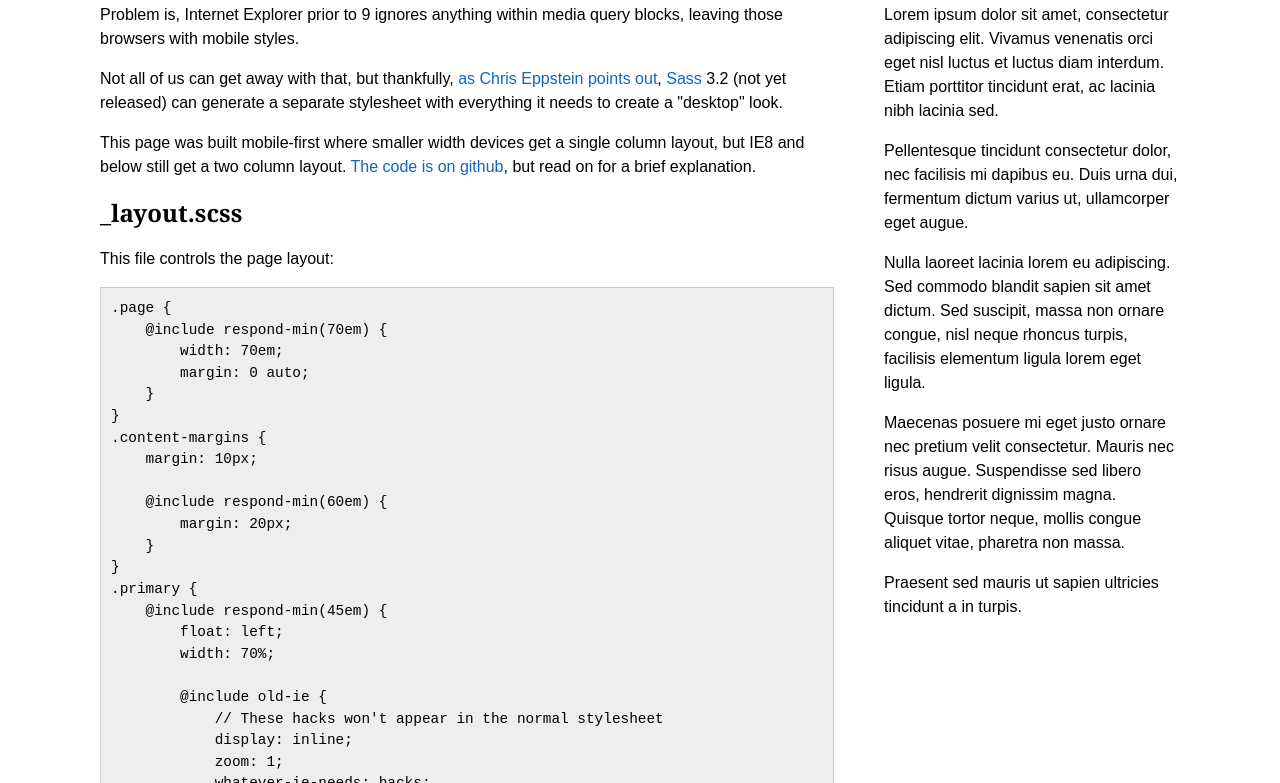
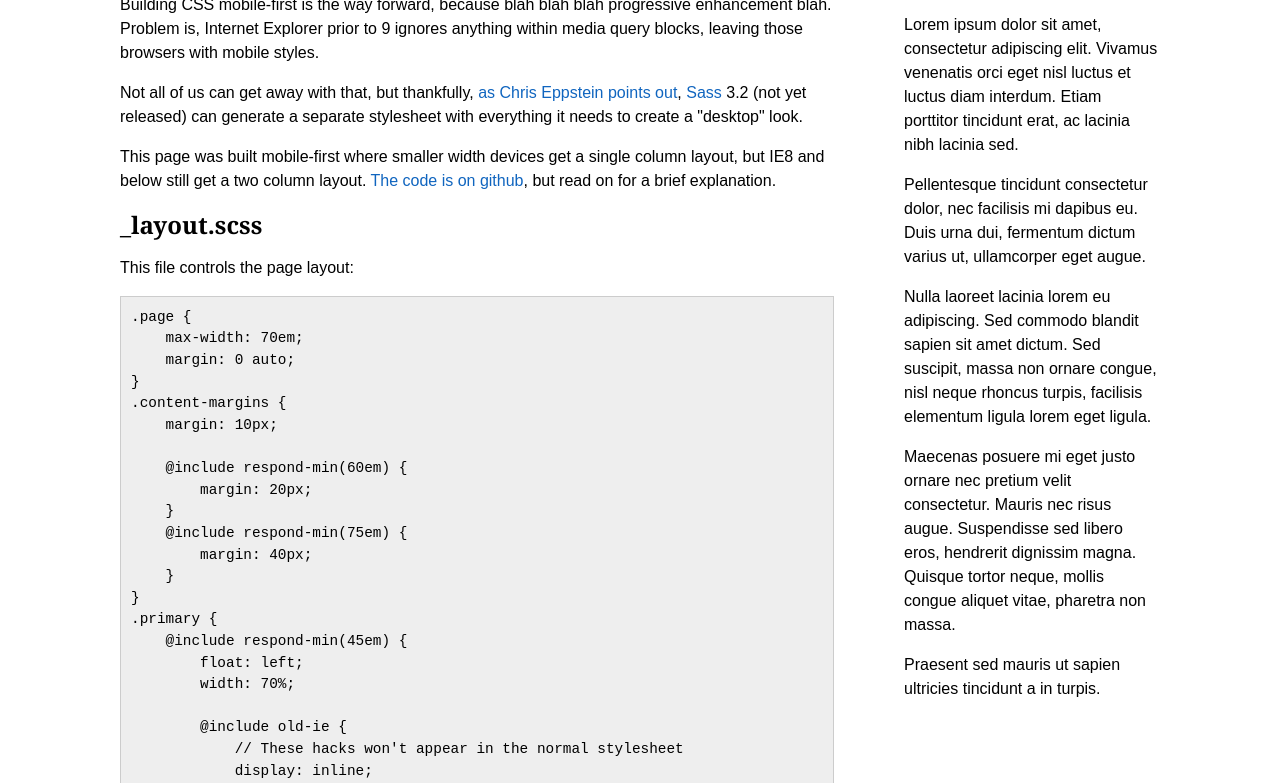
Before and after one commit to jakearchibald/sass-ie, a plain HTML site: page index.html in a window 1280 px wide. Shown: the part 105-888 px from the top of the page. Drawn offline with Linux system fonts and the light colour scheme.

Commit message:
Better respond example

```diff
--- a/css/_global.scss
+++ b/css/_global.scss
@@ -7,6 +7,7 @@ body {
 h1 {
 	font-family: Cambria, Georgia, serif;
 	font-size: 2em;
+	line-height: 1.3em;
 	margin: 0 0 0.5em;
 
 	section & {
--- a/css/_layout.scss
+++ b/css/_layout.scss
@@ -1,14 +1,15 @@
 .page {
-	@include respond-min(70em) {
-		width: 70em;
-		margin: 0 auto;
-	}
+	max-width: 70em;
+	margin: 0 auto;
 }
 .content-margins {
 	margin: 10px;
 
 	@include respond-min(60em) {
 		margin: 20px;
+	}
+	@include respond-min(75em) {
+		margin: 40px;
 	}
 }
 .primary {
--- a/index.html
+++ b/index.html
@@ -43,17 +43,18 @@
 					<section>
 						<h1>_layout.scss</h1>
 						<p>This file controls the page layout:</p>
-			<pre><code>.page {
-    @include respond-min(70em) {
-        width: 70em;
-        margin: 0 auto;
-    }
+<pre><code>.page {
+    max-width: 70em;
+    margin: 0 auto;
 }
 .content-margins {
     margin: 10px;
 
     @include respond-min(60em) {
         margin: 20px;
+    }
+    @include respond-min(75em) {
+        margin: 40px;
     }
 }
 .primary {
@@ -65,11 +66,11 @@
             // These hacks won't appear in the normal stylesheet
             display: inline;
             zoom: 1;
-            whatever-ie-needs: hacks;
+            whatever-ie-needs: le-sigh;
         }
 
         & .content-margins {
-            margin-right: 0;
+            margin-right: 30px;
         }
     }
 }
```
Also changed, not shown: css/all-old-ie.css, css/all.css.
